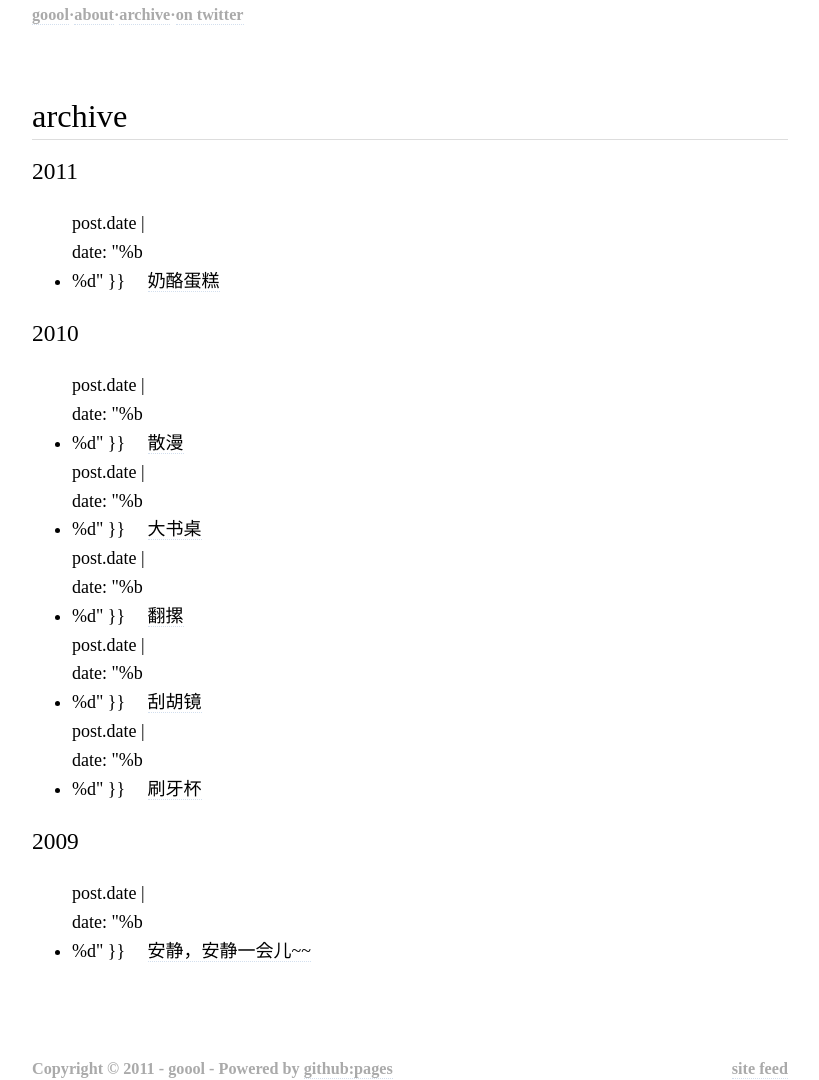
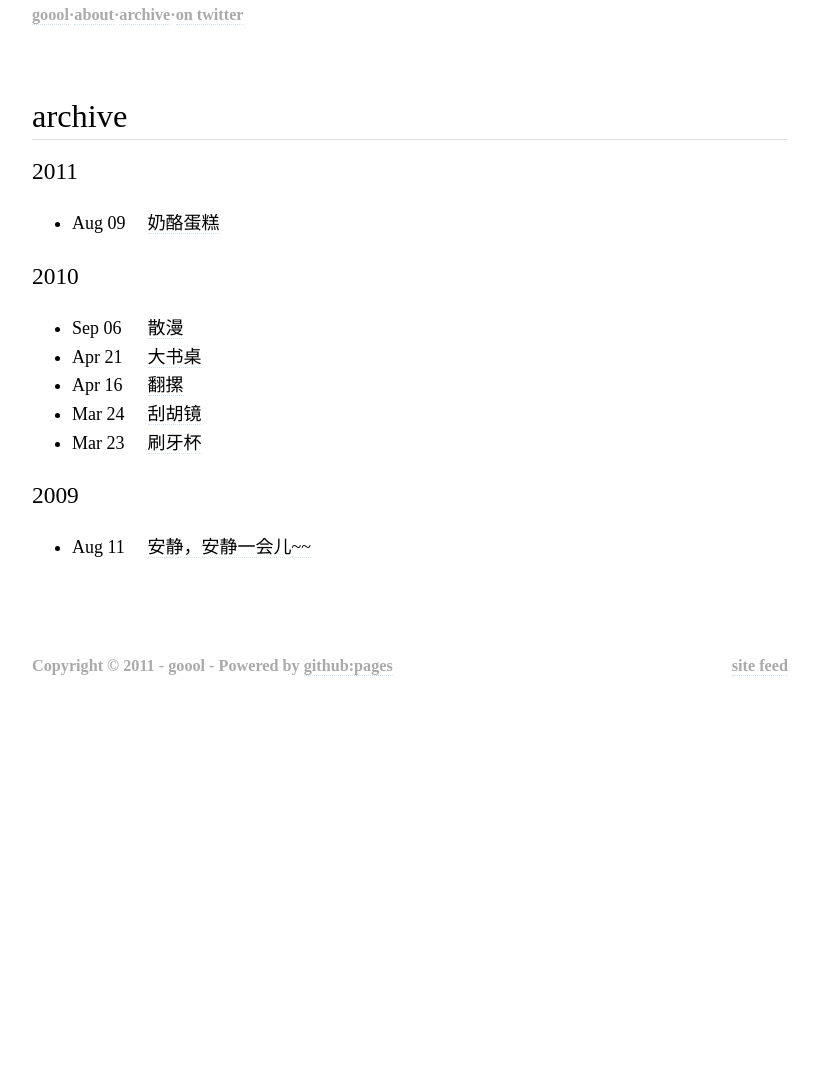
Before and after one commit to goool/goool.github.com, a Jekyll site: the page built from archive/index.html, in a window 1280 px wide. Shown: the whole page, without its empty margins (230-1049 px from the left). Built offline with Jekyll 4.4.1, drawn with Linux system fonts in a browser that asks for light colours; after the commit the page ends 900 px from its top, so only the background shows below that.

Commit message:
修正archive页面时间格式

```diff
--- a/archive/index.html
+++ b/archive/index.html
@@ -20,7 +20,7 @@ categories:
         <h3>{{ year }}</h3>
         <ul>
     {% endif %}
-        <li><span class="archiveDate">post.date | date: "%b %d" }}</span><a href="{{ post.url }}">{{ post.title }}</a></li>
+        <li><span class="archiveDate">{{ post.date | date: "%b %d" }}</span><a href="{{ post.url }}">{{ post.title }}</a></li>
 {% endfor %}
 {% unless firstPost %}
     </ul>
```
